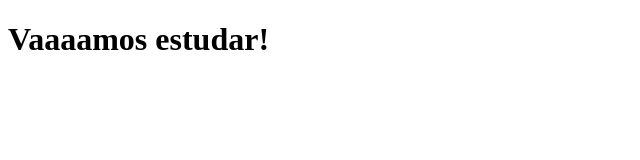
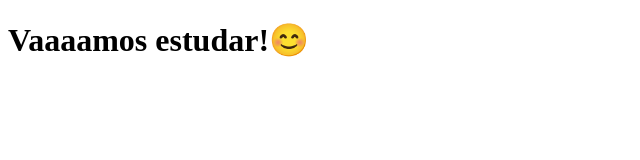
Before and after one commit to leogamaz/clone-tabnews, a Next.js app: page / in a window 1280 px wide. Shown: the top 160 px of the page, without its empty margins (0-640 px from the left). Built offline with nearby package versions, Linux system fonts and the light colour scheme.

Commit message:
Modifica frase

```diff
--- a/pages/index.js
+++ b/pages/index.js
@@ -1,5 +1,5 @@
 function Home(){
-    return <h1>Vaaaamos estudar!</h1>
+    return <h1>Vaaaamos estudar!😊</h1>
 }
 
 export default Home
```
